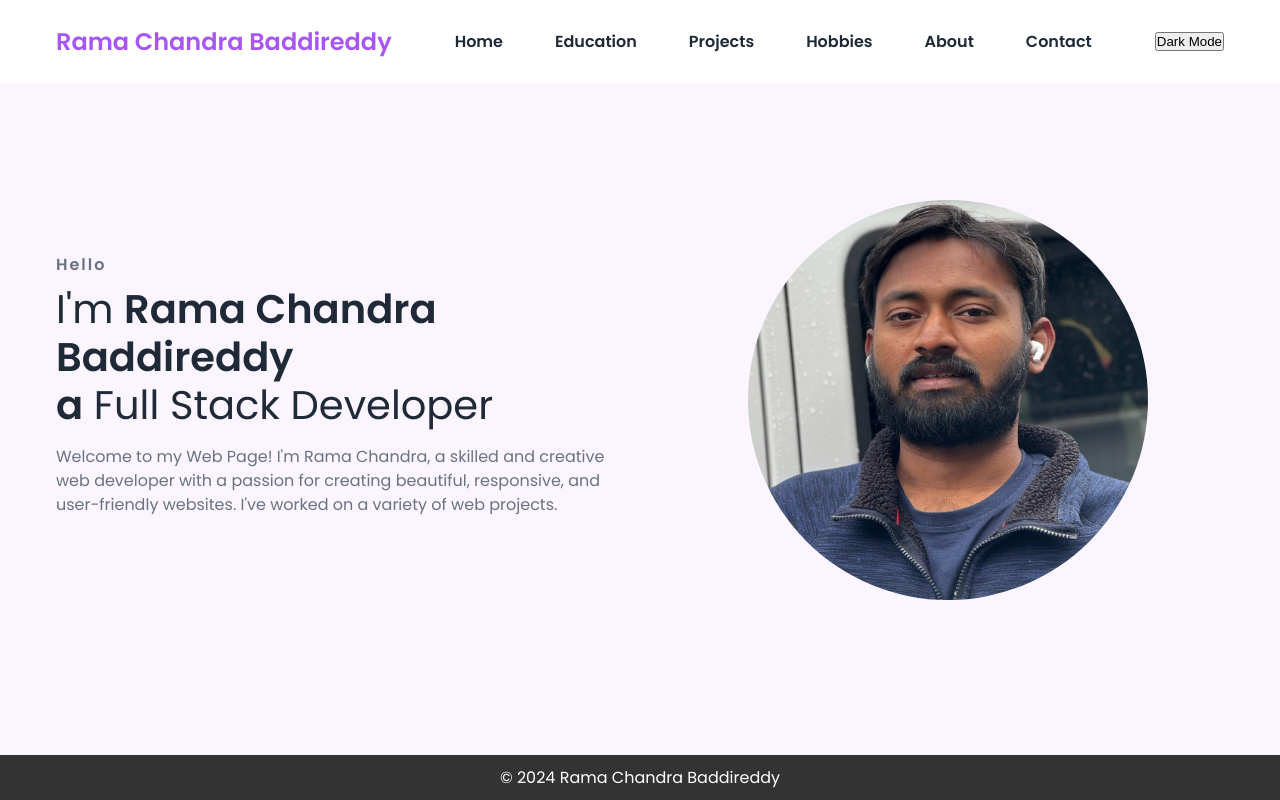
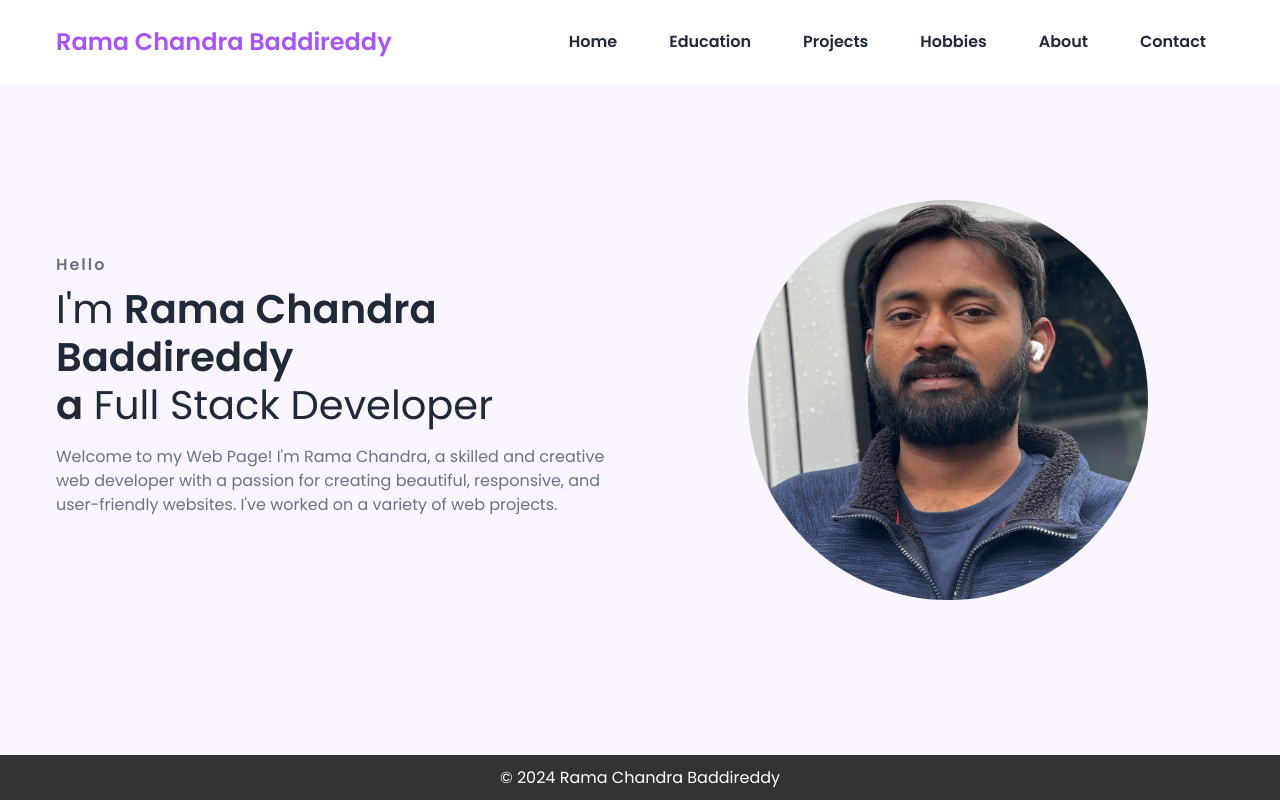
Before and after one commit to RamaChandra793/RamaChandra793.github.io, a plain HTML site: page index.html in a window 1280 px wide. Drawn offline with nearby package versions, Linux system fonts and the light colour scheme.

Commit message:
Update index.html

```diff
--- a/index.html
+++ b/index.html
@@ -28,7 +28,6 @@
         <li><a href="about.html">About</a></li>
         <li><a href="contact.html">Contact</a></li>
       </ul>
-      <button id="toggle-theme">Dark Mode</button>
     </div>
 
   </nav>
```
